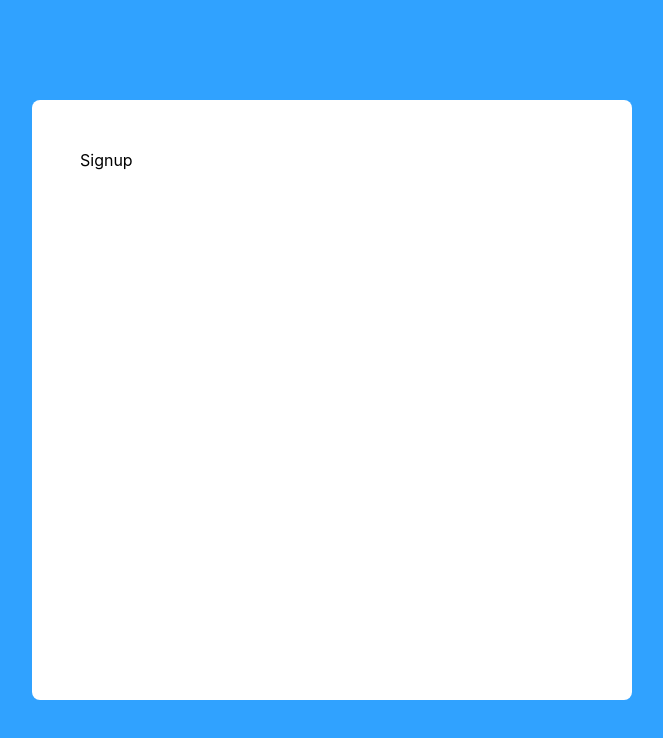
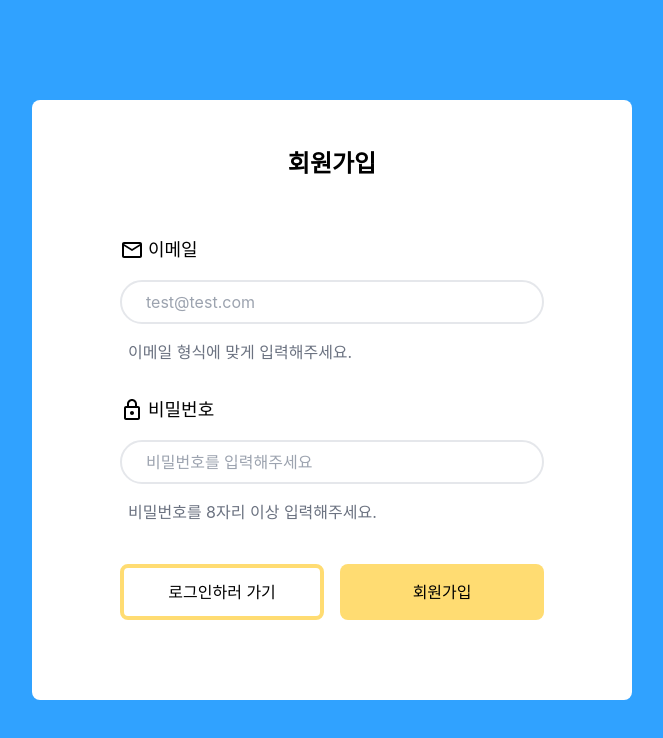
Before and after one commit to yousunzoo/wanted-pre-onboarding-frontend, a React (Create React App) app: page /signup in a window 1280 px wide. Shown: the top 738 px of the page, without its empty margins (308-971 px from the left). Built offline with nearby package versions, Linux system fonts and the light colour scheme.

Commit message:
Feat: 회원가입 페이지 세팅

```diff
--- a/src/pages/Signup.tsx
+++ b/src/pages/Signup.tsx
@@ -1,8 +1,11 @@
-import React from 'react'
+import SignupForm from "../components/SignupForm"
 
 function Signup() {
   return (
-    <div>Signup</div>
+    <>
+    <h2 className='text-2xl text-center font-semibold mb-14'>회원가입</h2>
+    <SignupForm />
+    </>
   )
 }
 
```
